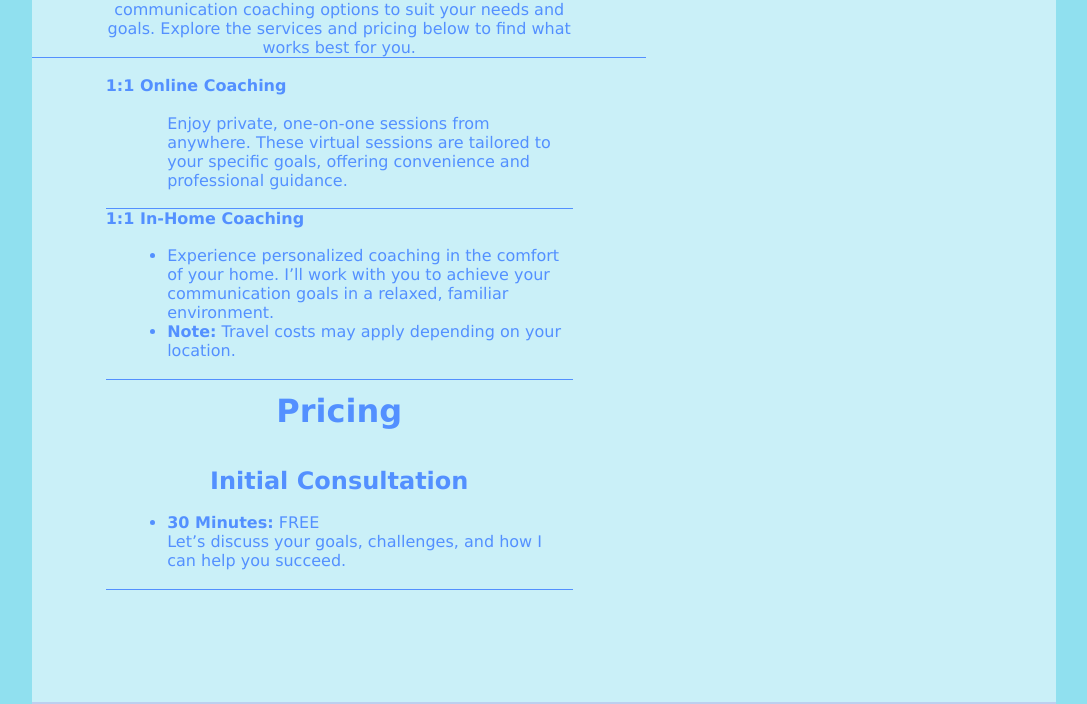
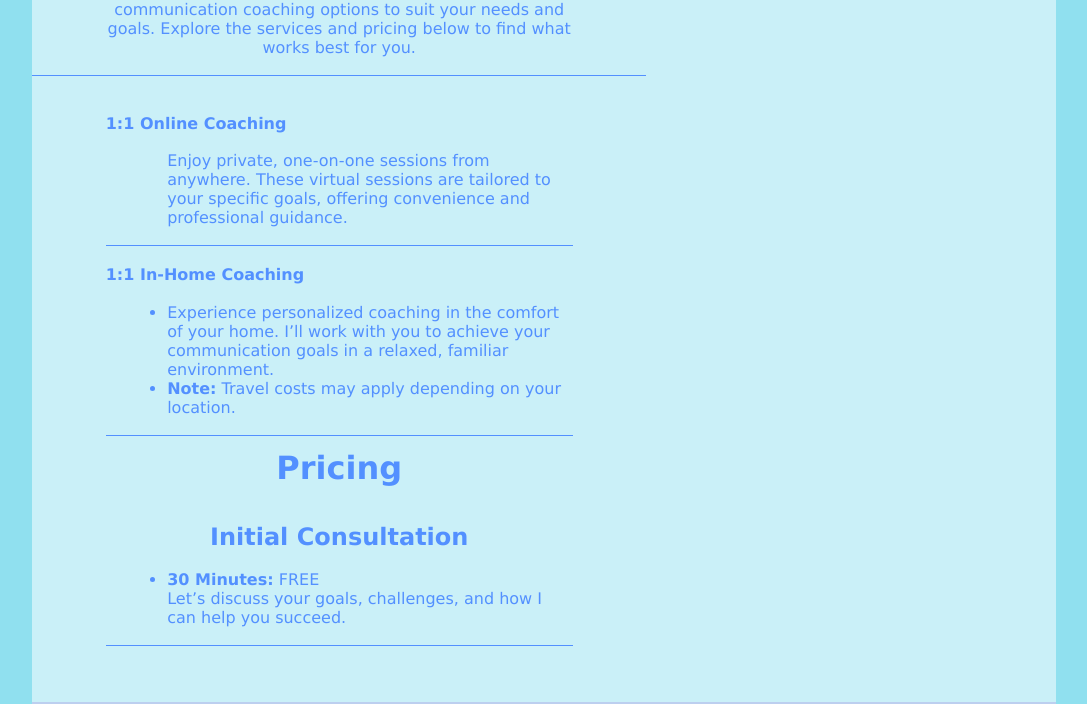
Before and after one commit to Pandemedge/speaksaavy, a plain HTML site: page services.html in a window 1280 px wide. Shown: the part 387-1091 px from the top of the page, without its empty margins (96-1183 px from the left). Drawn offline with Linux system fonts and the light colour scheme.

Commit message:
underline margins

```diff
--- a/services.html
+++ b/services.html
@@ -23,11 +23,11 @@
         <div class="content1">
             <div class="fade-in-section">
                 <h1>Services & Pricing</h1>
-                <p style="border-bottom: 1px solid #5390ff;">
+                <p style="border-bottom: 1px solid #5390ff; padding-bottom: 3%; flex-grow: 1; flex-basis: 0;">
                     At Speak Savvy, I provide flexible and affordable communication coaching options to suit your
                     needs and goals. Explore the services and pricing below to find what works best for you.
                 </p>
-
+                <br>
                 <p style="text-align: left;"><b>1:1 Online Coaching</b></p>
                 <ul>
                     <li style="list-style-type: none;">
@@ -35,7 +35,7 @@
                         specific goals, offering convenience and professional guidance.
                     </li>
                 </ul>
-
+                <br>
                 <p style="text-align: left;"><b>1:1 In-Home Coaching</b></p>
                 <ul>
                     <li>
```
